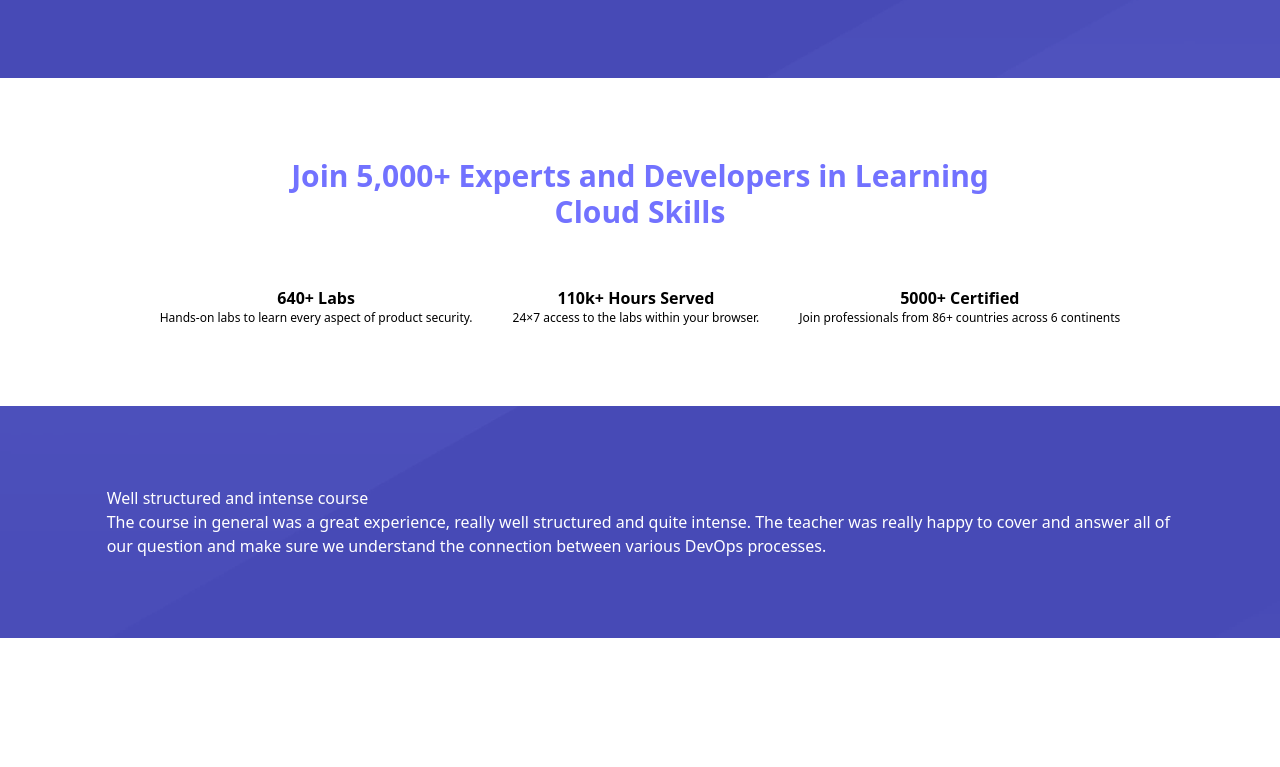
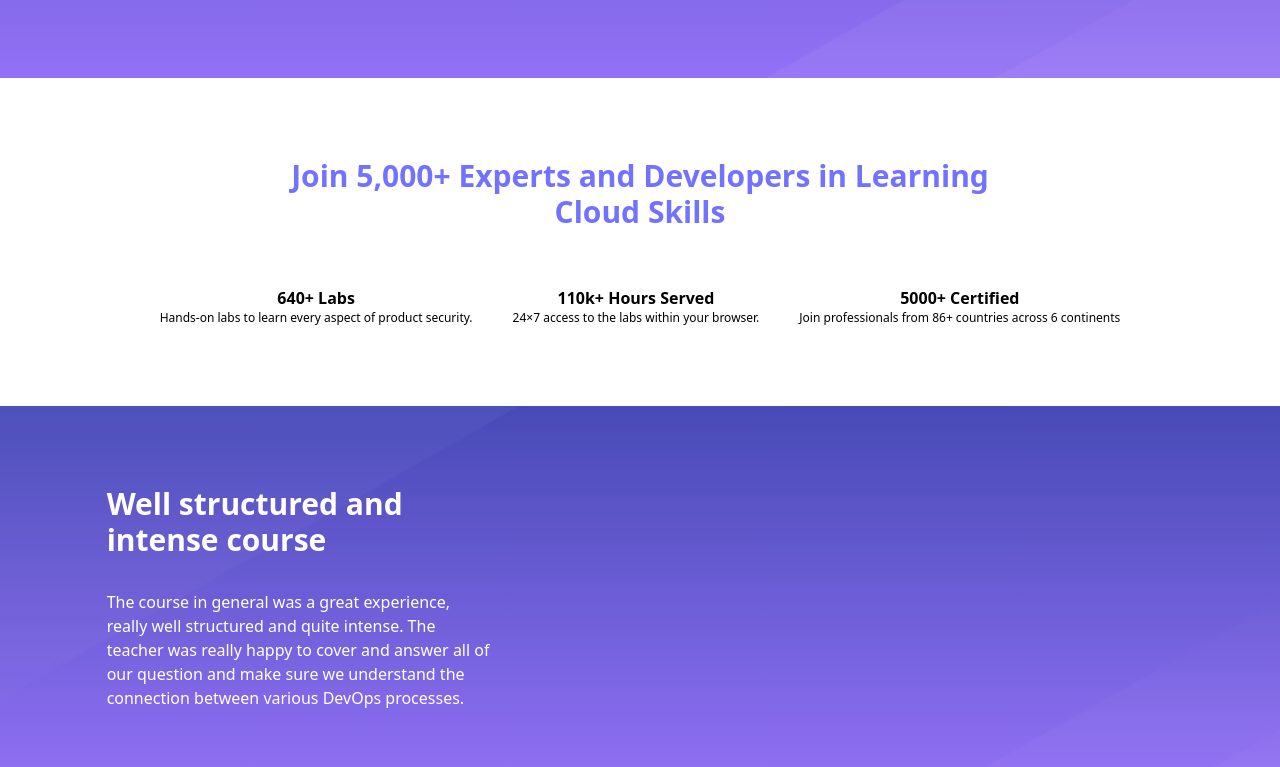
Before and after one commit to mindspirex/learncloudtoday, a Next.js app: page /azure in a window 1280 px wide. Shown: the part 473-1240 px from the top of the page. Before the commit the page ends 1111 px from the top, so only its background shows below. Built offline with nearby package versions, Linux system fonts and the light colour scheme.

Commit message:
before name change

```diff
--- a/app/azure/page.tsx
+++ b/app/azure/page.tsx
@@ -5,13 +5,13 @@ import Intense from "@/components/IntenseCourse";
 export default function Azure() {
   return (
     <main>
-      <div className="bg-[#474ab6] bg-[url('../images/azure_landing_bg.webp')] bg-cover py-20 bg-blend-overlay">
+      <div className="background py-20">
         <AzureLanding />
       </div>
       <div className="py-20">
         <Experience />
       </div>
-      <div className="bg-[#474ab6] bg-[url('../images/azure_landing_bg.webp')] bg-cover py-20 bg-blend-overlay">
+      <div className="background py-20">
         <Intense />
       </div>
     </main>
--- a/app/globals.css
+++ b/app/globals.css
@@ -19,3 +19,10 @@
   margin-left: auto;
   margin-right: auto;
 }
+
+.background {
+  background-image: url("../images/background.webp"),
+    linear-gradient(180deg, #474ab6 0%, #9271f6 100%) !important;
+  background-blend-mode: overlay;
+  background-size: cover;
+}
--- a/components/IntenseCourse.tsx
+++ b/components/IntenseCourse.tsx
@@ -1,8 +1,10 @@
 export default function Intense() {
   return (
-    <section className="container flex flex-col">
-      <h3 className="text-white">Well structured and intense course</h3>
-      <p className="text-white">
+    <section className="container flex flex-col gap-8">
+      <h3 className="w-96 flex-grow-0 text-3xl font-semibold text-white">
+        Well structured and intense course
+      </h3>
+      <p className="w-96 flex-grow-0 font-thin text-white">
         The course in general was a great experience, really well structured and
         quite intense. The teacher was really happy to cover and answer all of
         our question and make sure we understand the connection between various
```
Also changed, not shown: images/background.webp (renamed from images/azure_landing_bg.webp).
